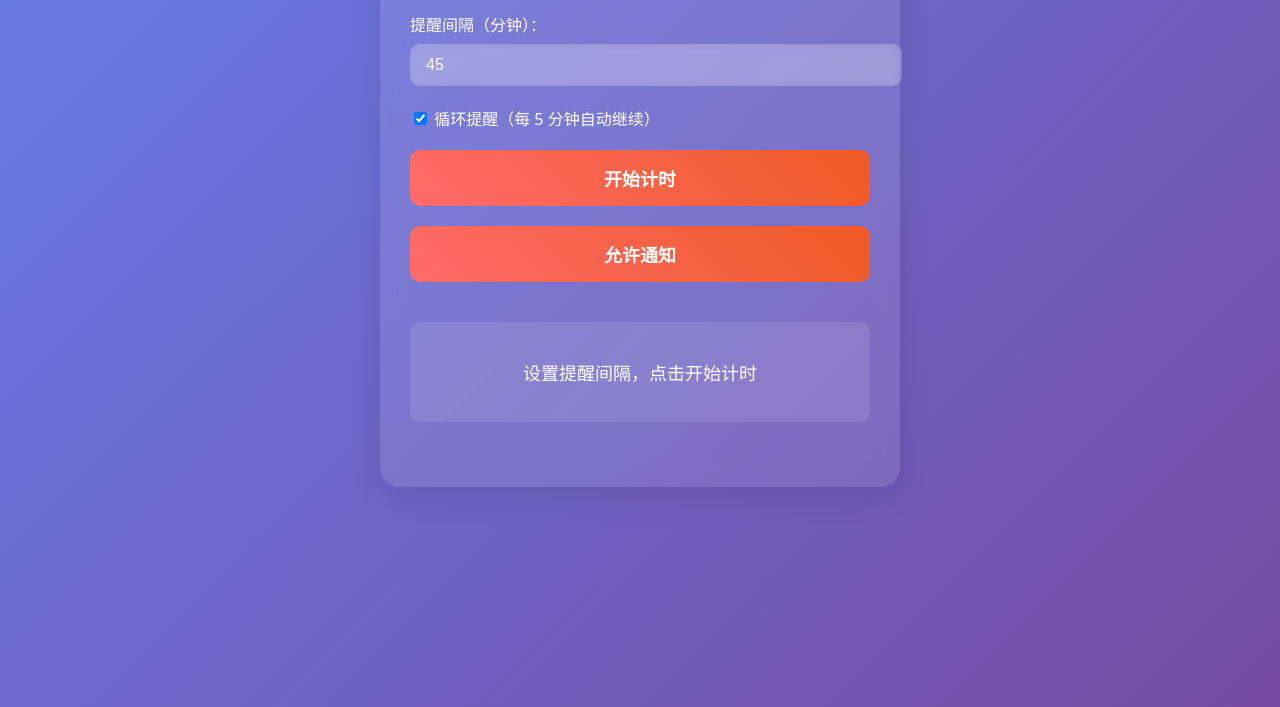
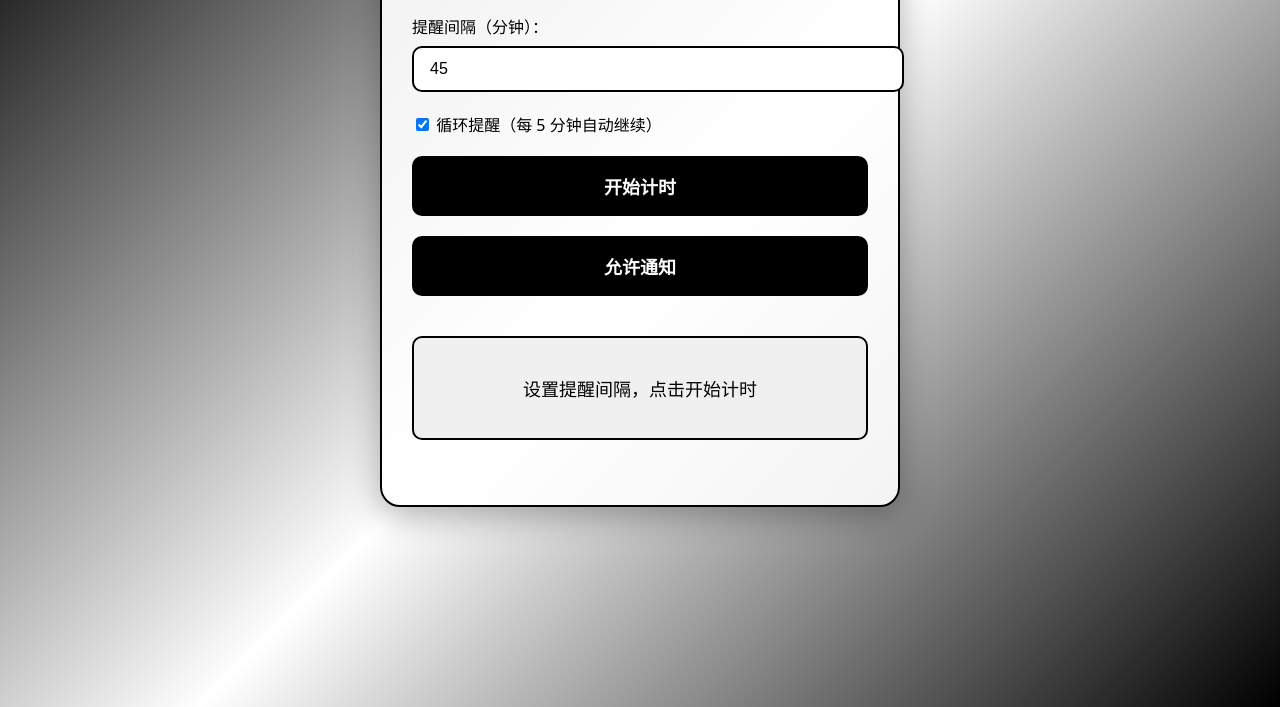
Before and after one commit to kexin94yyds/Sitting, a website: page index.html in a window 1280 px wide. Shown: the part 173-880 px from the top of the page. Drawn offline with Linux system fonts and the light colour scheme.

Commit message:
更新界面设计：改为黑白相间主题
- 背景改为黑白渐变：黑色→白色→黑色
- 容器改为白色背景，黑色边框
- 标题添加白色阴影效果
- 输入框改为白色背景，黑色边框
- 按钮改为黑色背景，白色文字
- 状态区域改为浅灰色背景，黑色边框
- 安装提示也适配黑白主题
- 整体呈现简洁的黑白相间设计风格

```diff
--- a/index.html
+++ b/index.html
@@ -11,17 +11,18 @@
       max-width: 520px;
       margin: 40px auto;
       padding: 0 16px;
-      background: linear-gradient(135deg, #667eea 0%, #764ba2 100%);
+      background: linear-gradient(135deg, #000000 0%, #ffffff 50%, #000000 100%);
       min-height: 100vh;
-      color: white;
+      color: #333;
     }
 
     .container {
-      background: rgba(255, 255, 255, 0.1);
+      background: rgba(255, 255, 255, 0.9);
       backdrop-filter: blur(10px);
       border-radius: 20px;
       padding: 30px;
-      box-shadow: 0 8px 32px rgba(0, 0, 0, 0.1);
+      box-shadow: 0 8px 32px rgba(0, 0, 0, 0.3);
+      border: 2px solid #000;
     }
 
     h1 {
@@ -29,6 +30,8 @@
       margin-bottom: 30px;
       font-size: 2.5em;
       font-weight: 300;
+      color: #000;
+      text-shadow: 2px 2px 4px rgba(255, 255, 255, 0.5);
     }
 
     .form-group {
@@ -40,37 +43,38 @@
       margin-bottom: 8px;
       font-size: 16px;
       font-weight: 500;
+      color: #000;
     }
 
     input[type="number"] {
       width: 100%;
       padding: 12px 16px;
-      border: none;
+      border: 2px solid #000;
       border-radius: 10px;
       font-size: 16px;
-      background: rgba(255, 255, 255, 0.2);
-      color: white;
-      backdrop-filter: blur(5px);
+      background: #fff;
+      color: #000;
     }
 
     input[type="number"]::placeholder {
-      color: rgba(255, 255, 255, 0.7);
+      color: #666;
     }
 
     input[type="number"]:focus {
       outline: none;
-      background: rgba(255, 255, 255, 0.3);
+      background: #f0f0f0;
+      border-color: #333;
     }
 
     button {
       width: 100%;
       padding: 15px;
-      border: none;
+      border: 2px solid #000;
       border-radius: 10px;
       font-size: 18px;
       font-weight: 600;
-      background: linear-gradient(45deg, #ff6b6b, #ee5a24);
-      color: white;
+      background: #000;
+      color: #fff;
       cursor: pointer;
       transition: all 0.3s ease;
       margin-bottom: 20px;
@@ -78,7 +82,8 @@
 
     button:hover {
       transform: translateY(-2px);
-      box-shadow: 0 5px 15px rgba(0, 0, 0, 0.2);
+      box-shadow: 0 5px 15px rgba(0, 0, 0, 0.5);
+      background: #333;
     }
 
     button:active {
@@ -86,7 +91,7 @@
     }
 
     button:disabled {
-      background: rgba(255, 255, 255, 0.2);
+      background: #666;
       cursor: not-allowed;
       transform: none;
     }
@@ -94,7 +99,8 @@
     #left {
       margin-top: 20px;
       padding: 20px;
-      background: rgba(255, 255, 255, 0.1);
+      background: #f0f0f0;
+      border: 2px solid #000;
       border-radius: 10px;
       text-align: center;
       font-size: 18px;
@@ -103,6 +109,7 @@
       display: flex;
       align-items: center;
       justify-content: center;
+      color: #000;
     }
 
     .status {
@@ -148,9 +155,9 @@
     <div id="status"></div>
 
     <!-- PWA安装提示 -->
-    <div id="install-prompt" style="display: none; margin-top: 20px; padding: 15px; background: rgba(255, 255, 255, 0.1); border-radius: 10px; text-align: center; font-size: 14px;">
-      <p>📱 <strong>iPhone用户：</strong>点击Safari底部分享按钮 → "添加到主屏幕" → 从主屏幕图标打开应用，即可获得通知权限</p>
-      <button id="install-btn" style="margin-top: 10px; padding: 8px 16px; background: rgba(255, 255, 255, 0.2); border: none; border-radius: 6px; color: white; cursor: pointer;">我知道了</button>
+    <div id="install-prompt" style="display: none; margin-top: 20px; padding: 15px; background: #f0f0f0; border: 2px solid #000; border-radius: 10px; text-align: center; font-size: 14px;">
+      <p style="color: #000;">📱 <strong>iPhone用户：</strong>点击Safari底部分享按钮 → "添加到主屏幕" → 从主屏幕图标打开应用，即可获得通知权限</p>
+      <button id="install-btn" style="margin-top: 10px; padding: 8px 16px; background: #000; border: 2px solid #000; border-radius: 6px; color: #fff; cursor: pointer;">我知道了</button>
     </div>
   </div>
 
```
